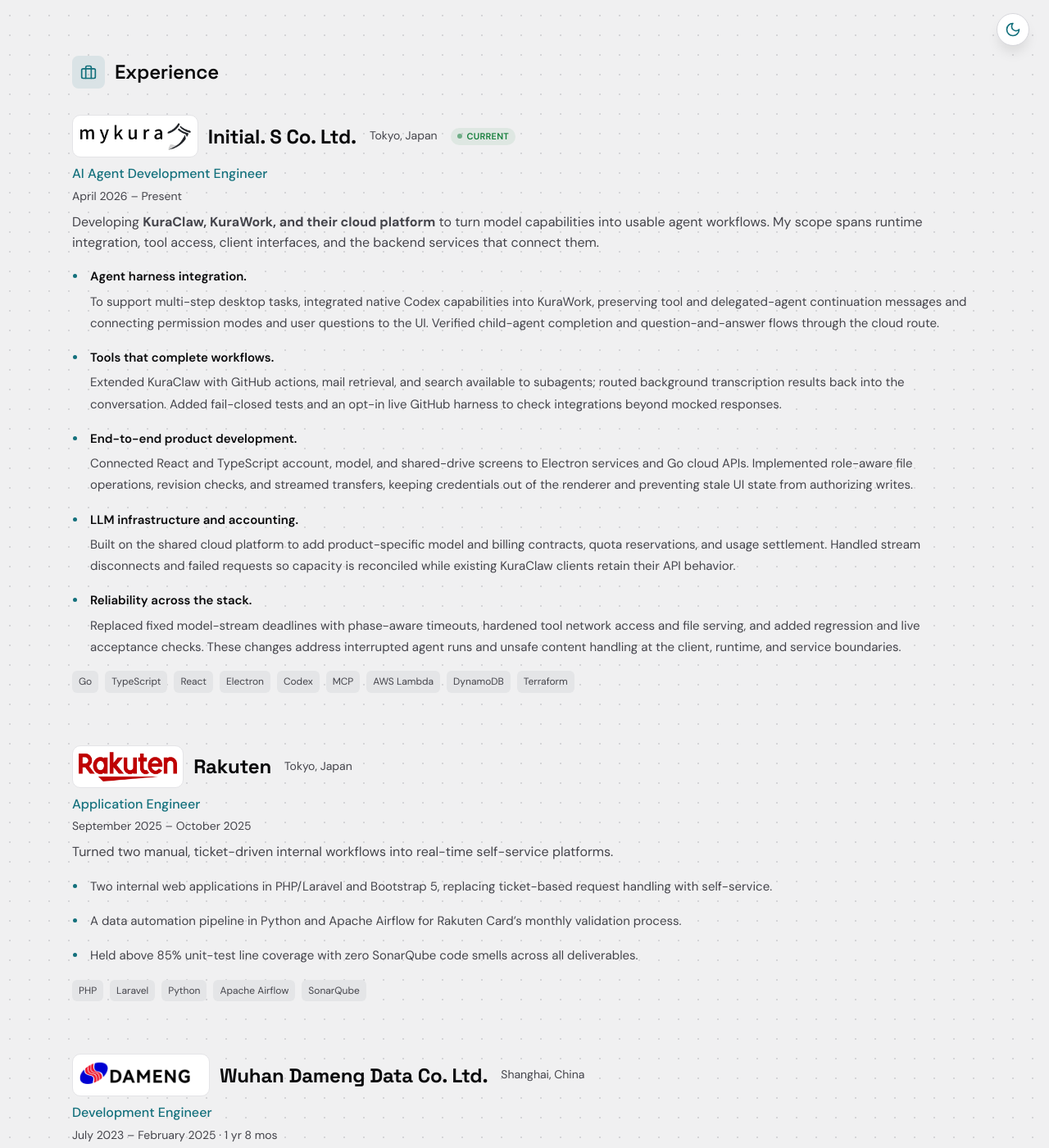
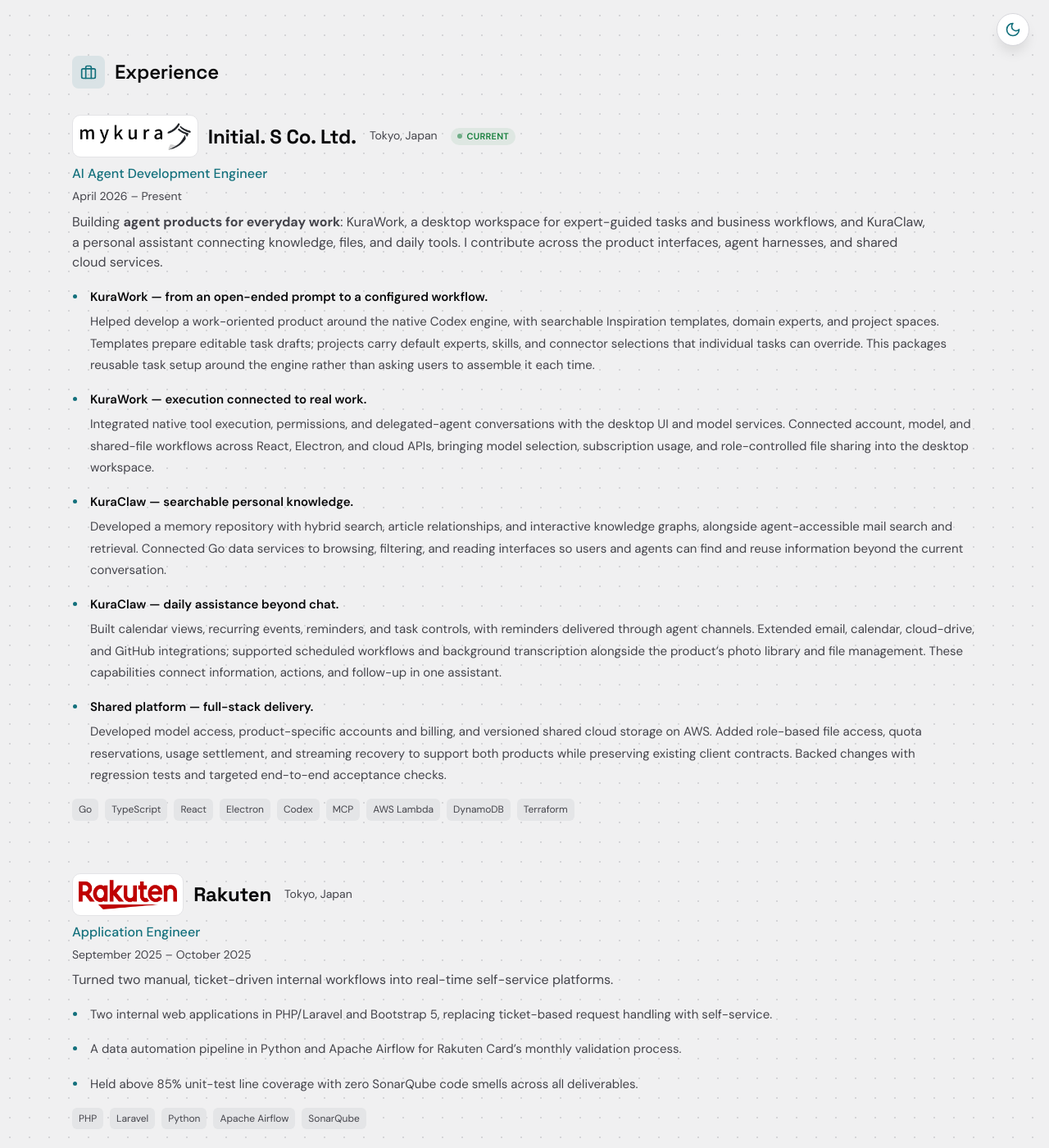
Before and after one commit to zichuanxu/zichuanxu.github.io, a Jekyll site: the page built from _pages/about.html, in a window 1280 px wide and 1400 px high, scrolled down 1385 px. Shown: the whole window at 82% size. Built offline with Jekyll 4.4.1, drawn with Linux system fonts in a browser that asks for light colours.

Commit message:
content: clarify KuraWork and KuraClaw product contributions

```diff
--- a/_pages/about.html
+++ b/_pages/about.html
@@ -229,31 +229,40 @@
           <p class="sf-role-title">AI Agent Development Engineer</p>
           <p class="sf-role-period">April 2026 &ndash; Present</p>
           <p class="sf-role-desc">
-            Developing <strong>KuraClaw, KuraWork, and their cloud platform</strong> to turn
-            model capabilities into usable agent workflows. My scope spans runtime integration,
-            tool access, client interfaces, and the backend services that connect them.
+            Building <strong>agent products for everyday work</strong>: KuraWork, a desktop workspace
+            for expert-guided tasks and business workflows, and KuraClaw, a personal assistant
+            connecting knowledge, files, and daily tools. I contribute across the product
+            interfaces, agent harnesses, and shared cloud services.
           </p>
           <ul class="sf-role-list">
-            <li><strong>Agent harness integration.</strong> To support multi-step desktop tasks,
-              integrated native Codex capabilities into KuraWork, preserving tool and delegated-agent
-              continuation messages and connecting permission modes and user questions to the UI.
-              Verified child-agent completion and question-and-answer flows through the cloud route.</li>
-            <li><strong>Tools that complete workflows.</strong> Extended KuraClaw with GitHub actions,
-              mail retrieval, and search available to subagents; routed background transcription
-              results back into the conversation. Added fail-closed tests and an opt-in live GitHub
-              harness to check integrations beyond mocked responses.</li>
-            <li><strong>End-to-end product development.</strong> Connected React and TypeScript account,
-              model, and shared-drive screens to Electron services and Go cloud APIs. Implemented
-              role-aware file operations, revision checks, and streamed transfers, keeping credentials
-              out of the renderer and preventing stale UI state from authorizing writes.</li>
-            <li><strong>LLM infrastructure and accounting.</strong> Built on the shared cloud platform
-              to add product-specific model and billing contracts, quota reservations, and usage
-              settlement. Handled stream disconnects and failed requests so capacity is reconciled
-              while existing KuraClaw clients retain their API behavior.</li>
-            <li><strong>Reliability across the stack.</strong> Replaced fixed model-stream deadlines
-              with phase-aware timeouts, hardened tool network access and file serving, and added
-              regression and live acceptance checks. These changes address interrupted agent runs
-              and unsafe content handling at the client, runtime, and service boundaries.</li>
+            <li><strong>KuraWork &mdash; from an open-ended prompt to a configured workflow.</strong>
+              Helped develop a work-oriented product around the native Codex engine, with
+              searchable Inspiration templates, domain experts, and project spaces.
+              Templates prepare editable task drafts; projects carry default experts, skills,
+              and connector selections that individual tasks can override. This packages
+              reusable task setup around the engine rather than asking users to assemble it each time.</li>
+            <li><strong>KuraWork &mdash; execution connected to real work.</strong>
+              Integrated native tool execution, permissions, and delegated-agent conversations
+              with the desktop UI and model services. Connected account, model, and shared-file
+              workflows across React, Electron, and cloud APIs, bringing model selection,
+              subscription usage, and role-controlled file sharing into the desktop workspace.</li>
+            <li><strong>KuraClaw &mdash; searchable personal knowledge.</strong>
+              Developed a memory repository with hybrid search, article relationships, and
+              interactive knowledge graphs, alongside agent-accessible mail search and retrieval.
+              Connected Go data services to browsing, filtering, and reading interfaces so users
+              and agents can find and reuse information beyond the current conversation.</li>
+            <li><strong>KuraClaw &mdash; daily assistance beyond chat.</strong>
+              Built calendar views, recurring events, reminders, and task controls, with reminders
+              delivered through agent channels. Extended email, calendar, cloud-drive, and GitHub
+              integrations; supported scheduled workflows and background transcription alongside
+              the product&rsquo;s photo library and file management. These capabilities connect
+              information, actions, and follow-up in one assistant.</li>
+            <li><strong>Shared platform &mdash; full-stack delivery.</strong>
+              Developed model access, product-specific accounts and billing, and versioned
+              shared cloud storage on AWS. Added role-based file access, quota reservations,
+              usage settlement, and streaming recovery to support both products while preserving
+              existing client contracts. Backed changes with regression tests and targeted
+              end-to-end acceptance checks.</li>
           </ul>
           <div class="sf-role-tech">
             <span class="sf-chip">Go</span><span class="sf-chip">TypeScript</span><span class="sf-chip">React</span>
```
